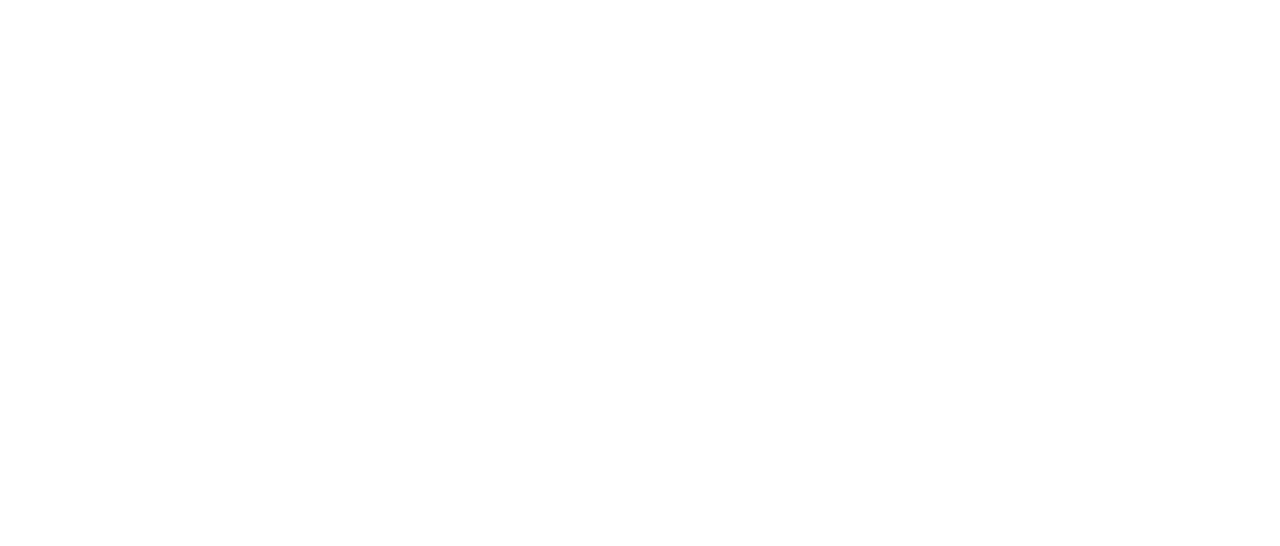
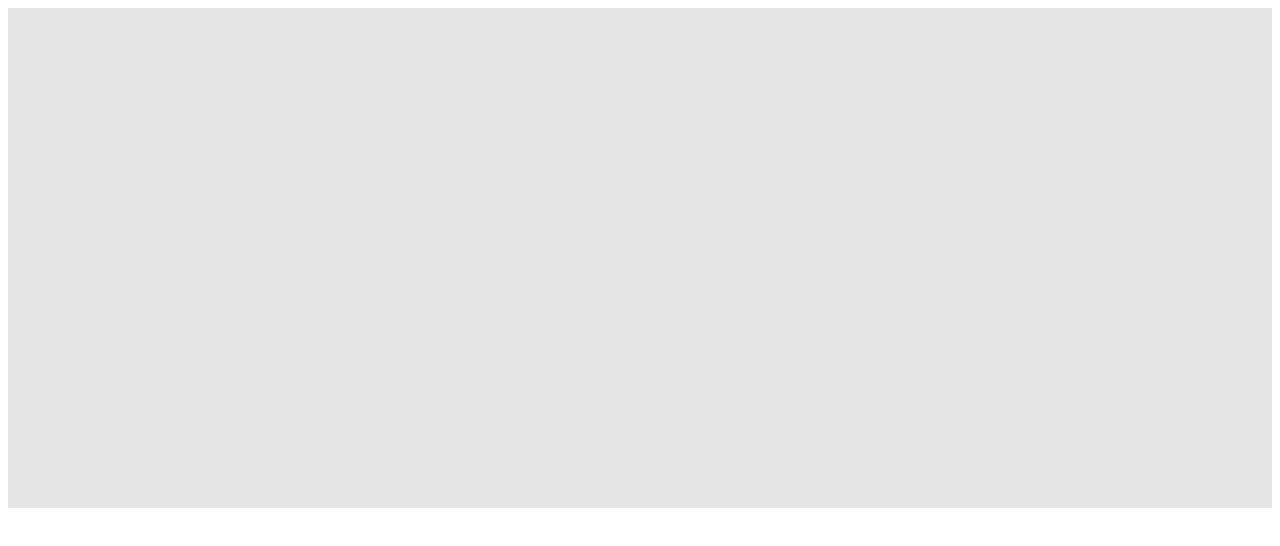
Before and after one commit to rita09080219/dessert, a plain HTML site: page index.html in a window 1280 px wide. Drawn offline with Linux system fonts and the light colour scheme.

Commit message:
新增中

```diff
--- a/index.html
+++ b/index.html
@@ -3,6 +3,7 @@
 
 <!-- 網頁 語言 -->
 <html lang="zh">
+
 
 <!-- 頭部 - 網頁描述 -->
 <head>
@@ -12,10 +13,19 @@
 
     <!-- 網站標題 - 瀏覽器標籤 -->
     <title>Document</title>
+    <style>
+        #box{
+            background-color:rgba(0,0,0,0.1);
+            height:500px;
+        }
+            </style>
 </head>
 
 <!-- 身體 - 網頁內容 -->
 <body>
+    <div id="box">
 
+
+    </div>
 </body>
 </html>
```
